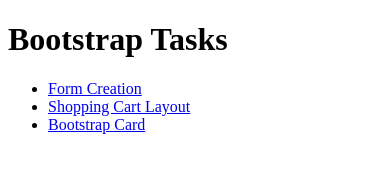
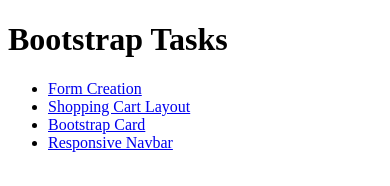
Before and after one commit to santosh-216/Bootstrap-Tasks, a plain HTML site: page index.html in a window 390 px wide. Drawn offline with Linux system fonts and the light colour scheme.

Commit message:
add responsive navbar

```diff
--- a/index.html
+++ b/index.html
@@ -23,6 +23,12 @@
           Bootstrap Card
         </a>
       </li>
+
+      <li>
+        <a href="./Responsive-Navbar/">
+          Responsive Navbar
+        </a>
+      </li>
     </ul>
   </body>
 </html>
```
